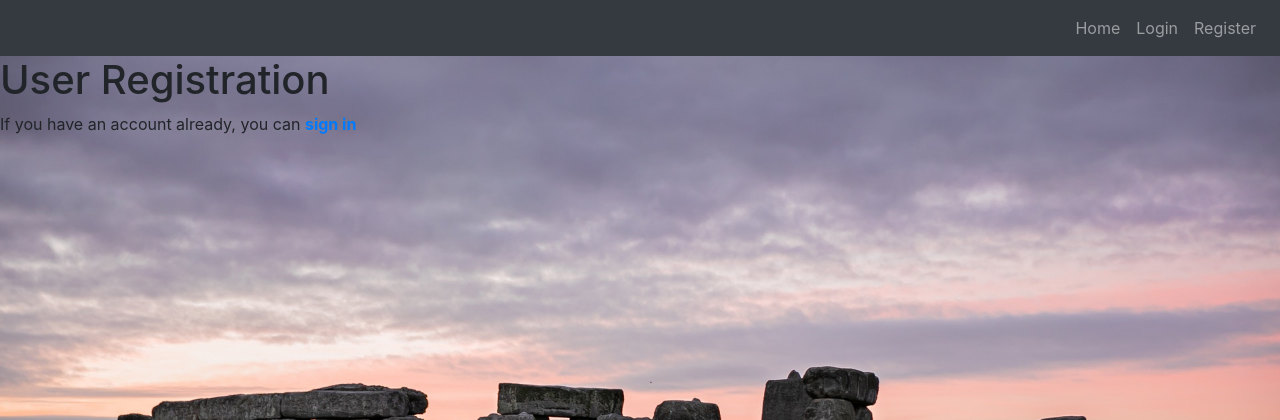
After one commit to StephenWhittington/Fullstack-Milestone-Project, a Django app: page /accounts/register/ in a window 1280 px wide. The commit adds this page. Shown: the top 420 px of the page. Run offline with Django 3.2, Linux system fonts and the light colour scheme; some libraries are stand-ins or nearby versions.

Commit message:
created a user registration page that takes the user back to login if they have signed up already

```diff
--- /dev/null
+++ b/accounts/templates/registration.html
@@ -0,0 +1,9 @@
+{% extends 'base.html' %}
+
+{% block page_title %}Registration Page{% endblock %}
+
+{% block page_header %}User Registration{% endblock %}
+
+{% block content%}
+<p>If you have an account already, you can <a href="{% url 'login' %}"><strong>sign in</strong></a></p>
+{% endblock %}
--- a/accounts/views.py
+++ b/accounts/views.py
@@ -34,3 +34,7 @@ def login(request):
     else:
         login_form = UserLoginForm()
     return render(request, 'login.html', {"login_form": login_form})
+
+def registration(request):
+    """Renders the registration page"""
+    return render(request, 'registration.html')
--- a/find_your_artifact/urls.py
+++ b/find_your_artifact/urls.py
@@ -15,11 +15,12 @@ Including another URLconf
 """
 from django.contrib import admin
 from django.conf.urls import url
-from accounts.views import index, logout, login
+from accounts.views import index, logout, login, registration
 
 urlpatterns = [
     url(r'^admin/', admin.site.urls),
     url(r'^$', index, name="index"),
     url(r'^accounts/logout/$', logout, name="logout"),
-    url(r'^accounts/login/$', login, name="login")
+    url(r'^accounts/login/$', login, name="login"),
+    url(r'^accounts/register/$', registration, name="registration"),
 ]
--- a/templates/base.html
+++ b/templates/base.html
@@ -15,12 +15,12 @@
     <nav class="navbar navbar-expand-lg navbar-dark bg-dark">
         <ul class="navbar-nav ml-auto">
         {% if user.is_authenticated %}
-            <li class="nav-item"><a class="nav-link" href="#">Home</a></li>
+            <li class="nav-item"><a class="nav-link" href="{% url 'index' %}">Home</a></li>
             <li class="nav-item"><a class="nav-link" href="{% url 'logout' %}">Logout</a></li>
         {% else %}
-            <li class="nav-item"><a class="nav-link" href="#">Home</a></li>
+            <li class="nav-item"><a class="nav-link" href="{% url 'index' %}">Home</a></li>
             <li class="nav-item"><a class="nav-link" href="{% url 'login' %}">Login</a></li>
-            <li class="nav-item"><a class="nav-link" href="#">Register</a></li>
+            <li class="nav-item"><a class="nav-link" href="{% url 'registration' %}">Register</a></li>
         {% endif %}
         </ul>
     </nav>
```
